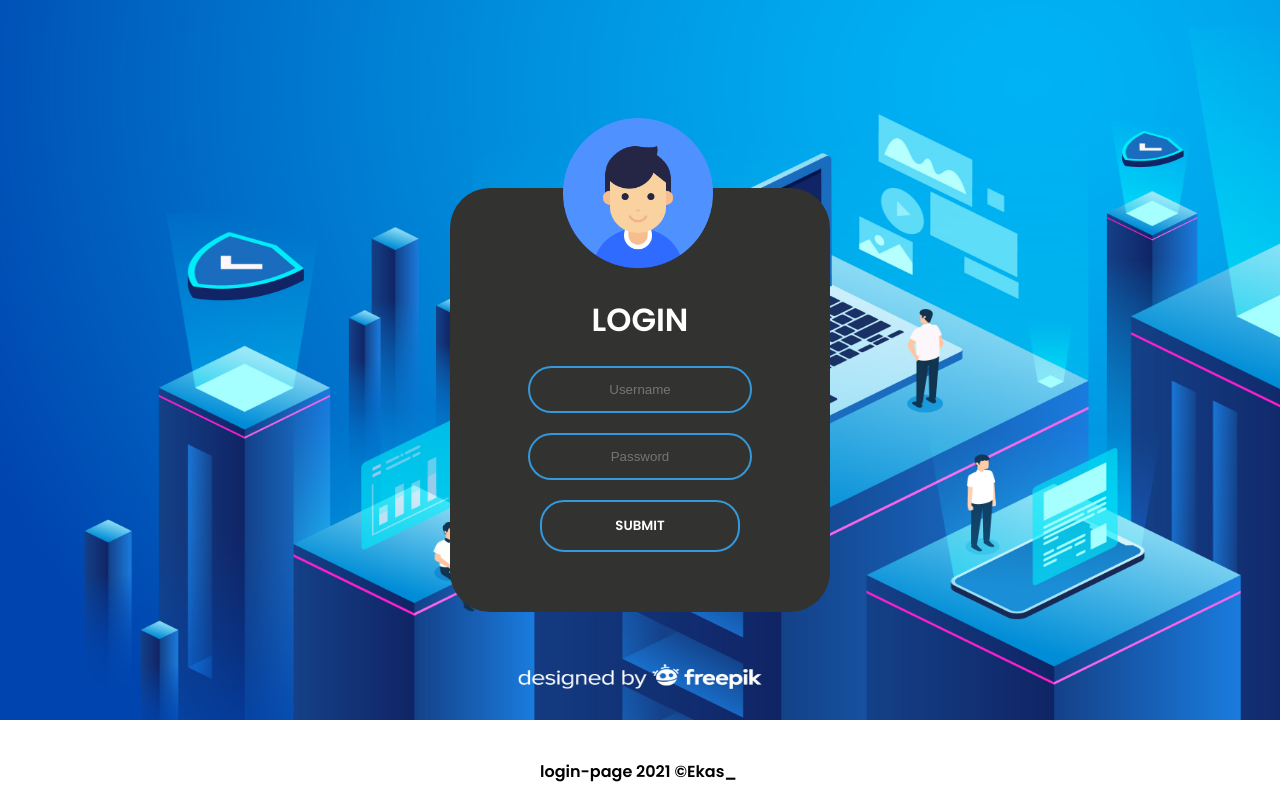
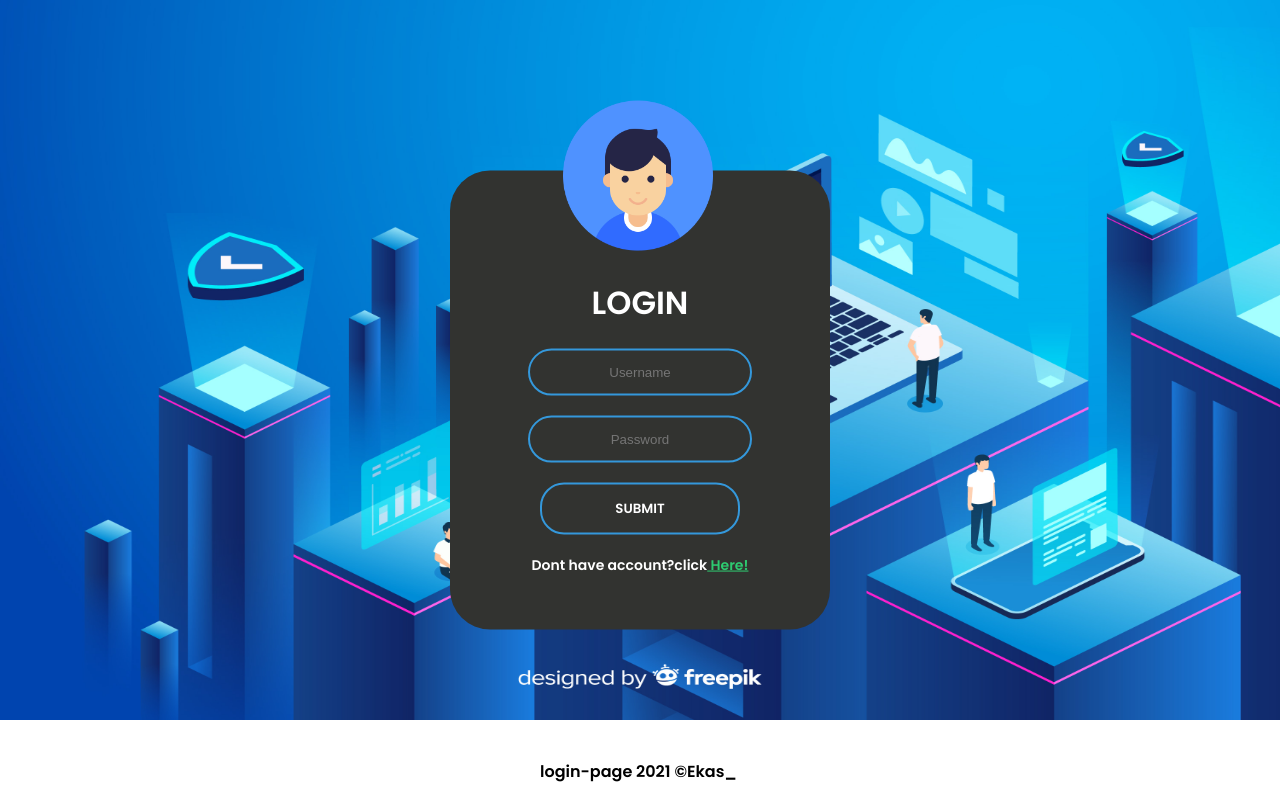
Before and after one commit to karuniawanekasakti/update-login-web-project, a PHP site: page / in a window 1280 px wide. Run offline with PHP 8.4, Linux system fonts and the light colour scheme.

Commit message:
menambah file sign-up dan href ke sign-up,file sign-up masi kosong

```diff
--- a/index.php
+++ b/index.php
@@ -15,6 +15,9 @@
         <input type="text" placeholder="Username" name="username">
         <input type="password" placeholder="Password" name="password">
         <input type="submit" onclick="return IsEmpty();">
+        <div>
+            <p class="signup">Dont have account?click<a href="signUp.php"> Here!</a></p>
+        </div>
     </form>
     <footer>
     <p class="copyright">login-page 2021 ©Ekas_ </p>
--- a/style.css
+++ b/style.css
@@ -89,6 +89,19 @@ body {
     background: #2ecc71;
 }
 
+.box div{
+
+    font-size: 14px;
+    font-family: 'Poppins', sans-serif;
+    color: white;
+
+}
+
+a{
+
+    color: #2ecc71;
+}
+
 footer {
     text-align: center;
     width: 200px;
```
Also changed, not shown: signUp.php (added, +12 -0 lines).
